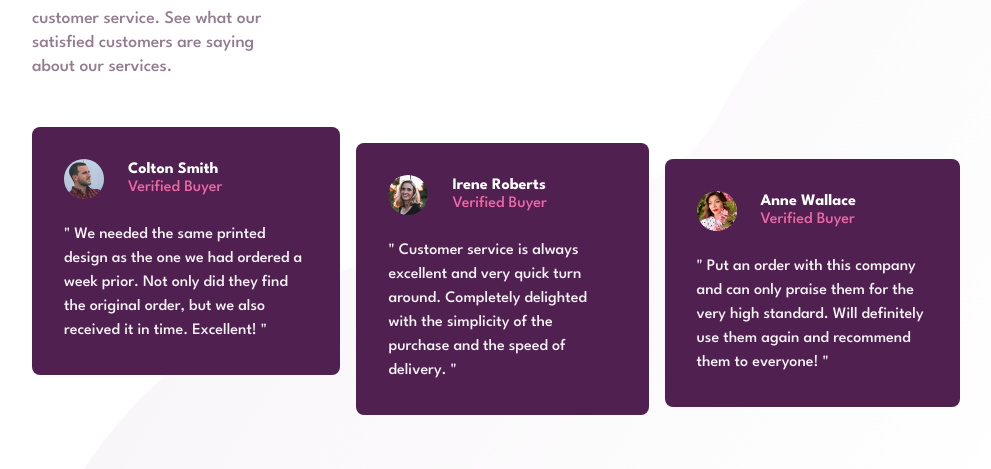
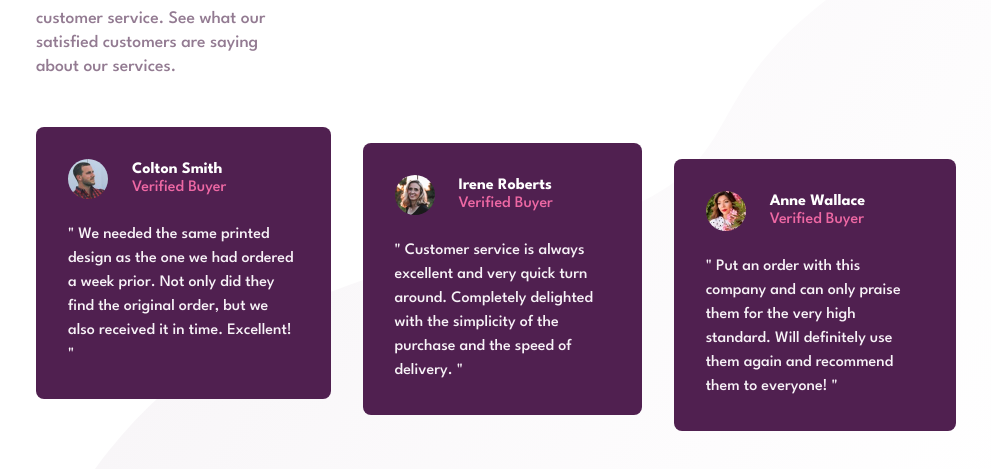
Before and after one commit to xapzx/social-proof-section, a plain HTML site: page index.html in a window 1280 px wide. Shown: the part 417-886 px from the top of the page, without its empty margins (144-1135 px from the left). Drawn offline with Linux system fonts and the light colour scheme.

Commit message:
Updated gap between review cards for desktop

```diff
--- a/style.css
+++ b/style.css
@@ -37,7 +37,7 @@ main {
         background: url(images/bg-pattern-top-desktop.svg),  url(images/bg-pattern-bottom-desktop.svg) bottom right;
         background-repeat: no-repeat;
         text-align: left;
-        padding: 7rem 11rem;
+        padding: 7rem 11.25rem;
     }
 
     .heading {
@@ -46,7 +46,6 @@ main {
     }
 
     main {
-        /* margin: 6rem 9rem; */
         margin: unset;
     }
 }
@@ -187,6 +186,7 @@ main {
 @media (min-width: 800px) {
     .reviews {
         display: flex;
+        gap: 2rem;
     }
 
     .card {
```
